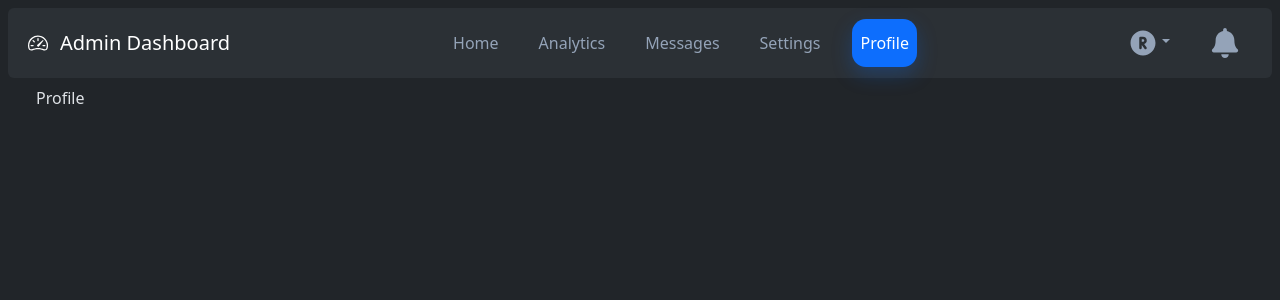
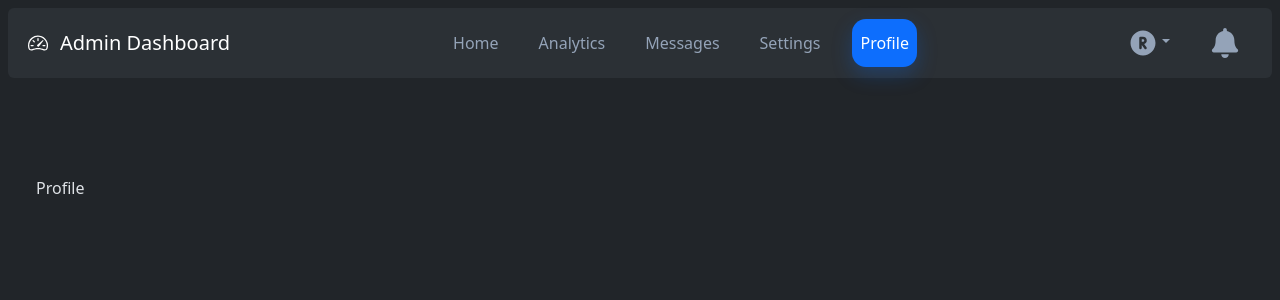
Before and after one commit to RishiTheProgrammer/Admin-Dashboard, a React (Vite) app: page /profile in a window 1280 px wide. Shown: the top 300 px of the page. Built offline with nearby package versions, Linux system fonts and the light colour scheme.

Commit message:
Added flex-grow-1 to take reamaing space as height

```diff
--- a/src/components/mainArea.jsx
+++ b/src/components/mainArea.jsx
@@ -8,7 +8,7 @@ import Profile from '../sections/Profile'
 
 const MainArea = () => {
   return (
-    <Col>
+    <Col className='overflow-y-auto flex-grow-1' style={{marginTop: "90px"}}>
         <Routes>
             <Route path="/" element={<Home />} />
             <Route path="/analytics" element={<Analytics />} />
```
